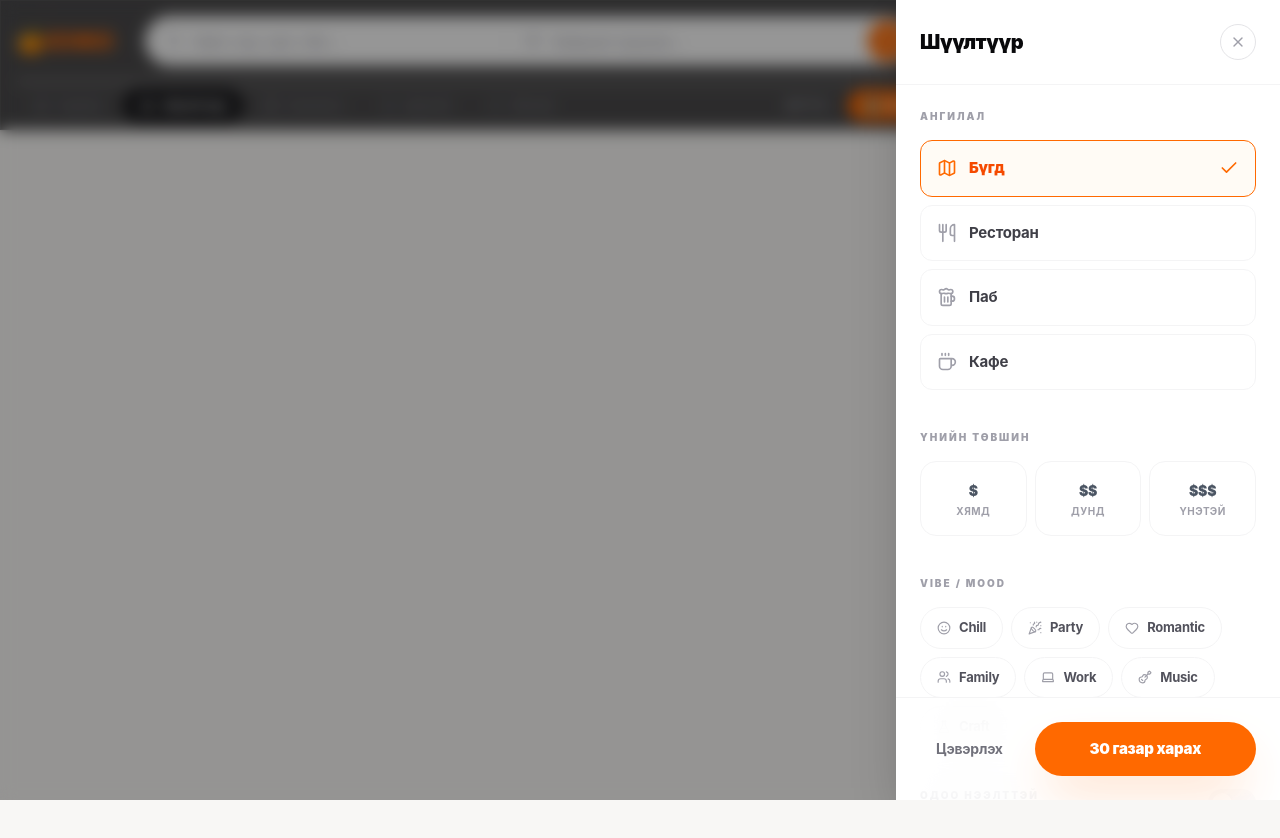
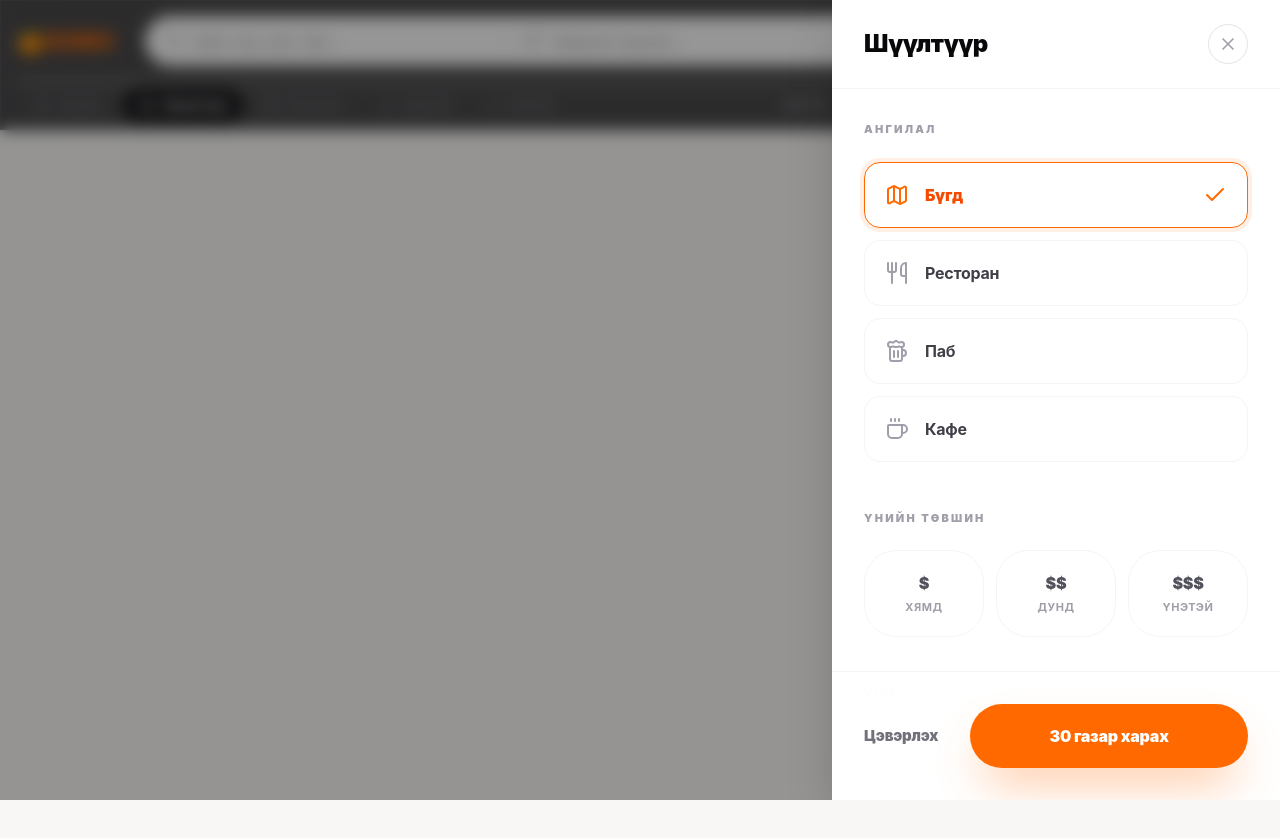
Before and after one commit to mxnkbatr/ichko, a React (Vite) app: page /filters in a window 1280 px wide. Shown: the top 838 px of the page. Built offline with nearby package versions, Linux system fonts and the light colour scheme.

Commit message:
feat: premium filters UI and search integration

```diff
--- a/src/pages/FiltersPage.tsx
+++ b/src/pages/FiltersPage.tsx
@@ -35,7 +35,7 @@ const DISTRICTS: { id: UbDistrict; label: string }[] = [
 
 function SectionHeader({ children }: { children: React.ReactNode }) {
   return (
-    <h3 className="mb-4 text-[10px] font-black uppercase tracking-[0.2em] text-zinc-400">
+    <h3 className="mb-6 text-[11px] font-black uppercase tracking-[0.2em] text-zinc-400">
       {children}
     </h3>
   )
@@ -98,45 +98,45 @@ export function FiltersPage() {
         animate={{ x: 0 }}
         exit={{ x: '100%' }}
         transition={{ type: 'spring', damping: 25, stiffness: 200 }}
-        className="relative flex h-full w-full max-w-sm flex-col bg-white shadow-2xl dark:bg-zinc-950"
+        className="relative flex h-full w-full max-w-md flex-col bg-white shadow-2xl dark:bg-zinc-950"
       >
         {/* Header */}
-        <div className="flex items-center justify-between border-b border-zinc-100 px-6 py-6 dark:border-white/5">
-          <h2 className="text-[20px] font-black tracking-tight text-zinc-950 dark:text-white">Шүүлтүүр</h2>
+        <div className="flex items-center justify-between border-b border-zinc-100 px-8 py-6 dark:border-white/5">
+          <h2 className="text-[24px] font-black tracking-tight text-zinc-950 dark:text-white">Шүүлтүүр</h2>
           <button
             onClick={() => nav(-1)}
-            className="flex h-9 w-9 items-center justify-center rounded-full border border-zinc-200 bg-white text-zinc-400 transition hover:bg-zinc-50 dark:border-white/10 dark:bg-white/5 dark:text-zinc-500"
+            className="flex h-10 w-10 items-center justify-center rounded-full border border-zinc-200 bg-white text-zinc-400 transition hover:bg-zinc-50 dark:border-white/10 dark:bg-white/5 dark:text-zinc-500"
           >
-            <X className="h-4 w-4" />
+            <X className="h-5 w-5" />
           </button>
         </div>
 
         {/* Scrollable Body */}
-        <div className="flex-1 overflow-y-auto p-6 space-y-10 pb-32">
+        <div className="flex-1 overflow-y-auto p-8 space-y-12 pb-40">
 
           {/* ANGIЛАЛ (Category) */}
           <section>
             <SectionHeader>АНГИЛАЛ</SectionHeader>
-            <div className="space-y-2">
+            <div className="space-y-3">
               {CATS.map(c => (
                 <button
                   key={c.id}
                   onClick={() => setParam('cat', c.id === 'all' ? '' : c.id)}
                   className={cn(
-                    "flex w-full items-center justify-between rounded-xl border p-4 transition-all",
+                    "flex w-full items-center justify-between rounded-2xl border p-5 transition-all duration-300",
                     f.cat === c.id
-                      ? "border-orange-500 bg-orange-50/50 dark:bg-orange-500/10"
+                      ? "border-orange-500 bg-white ring-4 ring-orange-500/10 dark:bg-orange-500/5"
                       : "border-zinc-100 bg-white hover:border-zinc-300 dark:border-white/5 dark:bg-transparent"
                   )}
                 >
                   <span className={cn(
-                    "flex items-center gap-3 text-[15px]",
+                    "flex items-center gap-4 text-[16px]",
                     f.cat === c.id ? "font-black text-orange-600" : "font-bold text-zinc-700 dark:text-zinc-300"
                   )}>
-                    <c.icon className={cn("h-5 w-5", f.cat === c.id ? "text-orange-500" : "text-zinc-400")} />
+                    <c.icon className={cn("h-6 w-6", f.cat === c.id ? "text-orange-500" : "text-zinc-400")} />
                     {c.label}
                   </span>
-                  {f.cat === c.id && <Check className="h-5 w-5 text-orange-500" />}
+                  {f.cat === c.id && <Check className="h-6 w-6 text-orange-500" />}
                 </button>
               ))}
             </div>
@@ -145,7 +145,7 @@ export function FiltersPage() {
           {/* ҮНИЙН ТӨВШИН (Price) */}
           <section>
             <SectionHeader>ҮНИЙН ТӨВШИН</SectionHeader>
-            <div className="grid grid-cols-3 gap-2">
+            <div className="grid grid-cols-3 gap-3">
               {[1, 2, 3].map(lvl => {
                 const key = `p${lvl}` as 'price1' | 'price2' | 'price3'
                 const active = adv[key]
@@ -154,21 +154,21 @@ export function FiltersPage() {
                     key={lvl}
                     onClick={() => setAdv({ [key]: !active })}
                     className={cn(
-                      "rounded-2xl border py-4 text-center transition-all duration-300",
+                      "rounded-[2rem] border py-5 text-center transition-all duration-300",
                       active
-                        ? "border-orange-500 bg-orange-50/50 dark:bg-orange-500/10"
+                        ? "border-orange-500 bg-white ring-4 ring-orange-500/10 dark:bg-orange-500/5"
                         : "border-zinc-100 bg-white hover:border-zinc-200 dark:border-white/5 dark:bg-transparent"
                     )}
                   >
                     <span className={cn(
-                      "text-[14px] font-black",
-                      active ? "text-orange-600 dark:text-orange-400" : "text-[#4B5563] dark:text-zinc-400"
+                      "text-[16px] font-black",
+                      active ? "text-orange-600 dark:text-orange-400" : "text-zinc-600 dark:text-zinc-400"
                     )}>
                       {'$'.repeat(lvl)}
                     </span>
                     <div className={cn(
-                      "mt-0.5 text-[10px] font-bold uppercase tracking-wider",
-                      active ? "text-orange-500/70" : "text-zinc-400"
+                      "mt-1 text-[11px] font-bold uppercase tracking-wider",
+                      active ? "text-orange-500" : "text-zinc-400"
                     )}>
                       {lvl === 1 ? 'Хямд' : lvl === 2 ? 'Дунд' : 'Үнэтэй'}
                     </div>
@@ -181,39 +181,42 @@ export function FiltersPage() {
           {/* VIBE / MOOD */}
           <section>
             <SectionHeader>VIBE / MOOD</SectionHeader>
-            <div className="flex flex-wrap gap-2">
-              {VIBES.map(v => (
+            <div className="flex flex-wrap gap-3">
+              {VIBES.map(v => {
+                const active = f.vibes?.includes(v.id)
+                return (
                   <button
                     key={v.id}
                     onClick={() => toggleVibe(v.id)}
                     className={cn(
-                    "flex items-center gap-2 rounded-full border px-4 py-2.5 text-[13px] font-bold transition-all duration-300",
-                    f.vibes?.includes(v.id)
-                      ? "border-orange-500 bg-orange-500 text-white shadow-lg shadow-orange-500/20"
+                      "flex items-center gap-3 rounded-full border px-6 py-3 text-[14px] font-bold transition-all duration-300",
+                      active
+                        ? "border-orange-500 bg-white text-orange-600 ring-4 ring-orange-500/10 dark:bg-orange-500/5"
                         : "border-zinc-100 bg-white text-zinc-600 hover:border-zinc-200 dark:border-white/10 dark:bg-transparent dark:text-zinc-400"
                     )}
                   >
-                  <v.icon className={cn("h-3.5 w-3.5", f.vibes?.includes(v.id) ? "text-white" : "text-zinc-400")} />
+                    <v.icon className={cn("h-4 w-4", active ? "text-orange-500" : "text-zinc-400")} />
                     {v.label}
                   </button>
-              ))}
+                )
+              })}
             </div>
           </section>
 
           {/* ОДОО НЭЭЛТТЭЙ (Open Now) */}
-          <section className="flex items-center justify-between">
-            <SectionHeader>ОДОО НЭЭЛТТЭЙ</SectionHeader>
+          <section className="flex items-center justify-between border-t border-zinc-50 pt-10 dark:border-white/5">
+            <h3 className="text-[14px] font-black text-zinc-900 dark:text-white">Одоо нээлттэй</h3>
             <button
               onClick={() => setAdv({ openNow: !adv.openNow })}
               className={cn(
-                "relative h-7 w-12 rounded-full p-1 transition-colors duration-200",
+                "relative h-8 w-14 rounded-full p-1 transition-colors duration-200",
                 adv.openNow ? "bg-orange-500" : "bg-zinc-200 dark:bg-zinc-800"
               )}
             >
               <motion.div
                 layout
-                className="h-5 w-5 rounded-full bg-white shadow-sm"
-                animate={{ x: adv.openNow ? 20 : 0 }}
+                className="h-6 w-6 rounded-full bg-white shadow-md"
+                animate={{ x: adv.openNow ? 24 : 0 }}
                 transition={{ type: 'spring', stiffness: 500, damping: 30 }}
               />
             </button>
@@ -222,14 +225,14 @@ export function FiltersPage() {
           {/* МИН. ҮНЭЛГЭЭ (Rating) */}
           <section>
             <SectionHeader>МИН. ҮНЭЛГЭЭ</SectionHeader>
-            <div className="flex items-center justify-between rounded-2xl bg-zinc-50 p-4 dark:bg-white/5">
-              <div className="flex gap-1 text-[24px]">
+            <div className="flex items-center justify-between rounded-3xl bg-zinc-50 p-6 dark:bg-white/5">
+              <div className="flex gap-2 text-[28px]">
                 {[1, 2, 3, 4, 5].map(star => (
                   <button
                     key={star}
                     onClick={() => setAdv({ minRating: star })}
                     className={cn(
-                      "transition-colors",
+                      "transition-all active:scale-125",
                       star <= adv.minRating ? "text-orange-500" : "text-zinc-200 dark:text-zinc-700"
                     )}
                   >
@@ -237,47 +240,26 @@ export function FiltersPage() {
                   </button>
                 ))}
               </div>
-              <span className="text-[15px] font-black text-zinc-900 dark:text-white">
+              <span className="text-[18px] font-black text-zinc-950 dark:text-white">
                 {adv.minRating.toFixed(1)}
               </span>
-            </div>
-          </section>
-
-          {/* ДҮҮРЭГ (Districts) */}
-          <section>
-            <SectionHeader>ДҮҮРЭГ</SectionHeader>
-            <div className="grid grid-cols-3 gap-2">
-              {DISTRICTS.map(d => (
-                <button
-                  key={d.id}
-                  onClick={() => setDistrict(d.id)}
-                  className={cn(
-                    "rounded-xl border py-3 text-[13px] font-bold transition-all",
-                    f.district === d.id
-                      ? "border-zinc-900 bg-zinc-900 text-white dark:border-white dark:bg-white dark:text-black"
-                      : "border-zinc-100 text-zinc-500 hover:border-zinc-300 dark:border-white/10 dark:text-zinc-400"
-                  )}
-                >
-                  {d.label}
-                </button>
-              ))}
             </div>
           </section>
 
         </div>
 
         {/* Sticky Footer */}
-        <div className="absolute bottom-0 left-0 right-0 border-t border-zinc-100 bg-white/80 p-6 backdrop-blur-xl dark:border-white/5 dark:bg-zinc-950/80">
-          <div className="flex gap-4">
+        <div className="absolute bottom-0 left-0 right-0 border-t border-zinc-100 bg-white/95 p-8 backdrop-blur-2xl dark:border-white/5 dark:bg-zinc-950/95">
+          <div className="flex items-center gap-8">
             <button
               onClick={() => setParams(clearAllFilters(params), { replace: true })}
-              className="px-4 text-[14px] font-bold text-zinc-500 transition hover:text-zinc-950 dark:text-zinc-400 dark:hover:text-white"
+              className="text-[15px] font-black text-zinc-500 transition hover:text-orange-500 dark:text-zinc-400 dark:hover:text-orange-400"
             >
               Цэвэрлэх
             </button>
             <button
               onClick={() => nav(-1)}
-              className="flex-1 rounded-full bg-orange-500 py-4 text-[15px] font-black text-white shadow-2xl shadow-orange-500/25 transition hover:bg-orange-600 active:scale-[0.98]"
+              className="flex-1 rounded-[2rem] bg-orange-500 py-5 text-[16px] font-black text-white shadow-2xl shadow-orange-500/40 transition hover:bg-orange-600 hover:-translate-y-0.5 active:scale-[0.98]"
             >
               {results.length} газар харах
             </button>
```
Also changed, not shown: src/pages/HomePage.tsx (+22 -4 lines). Lines whose indentation alone changed are shown as unchanged.
